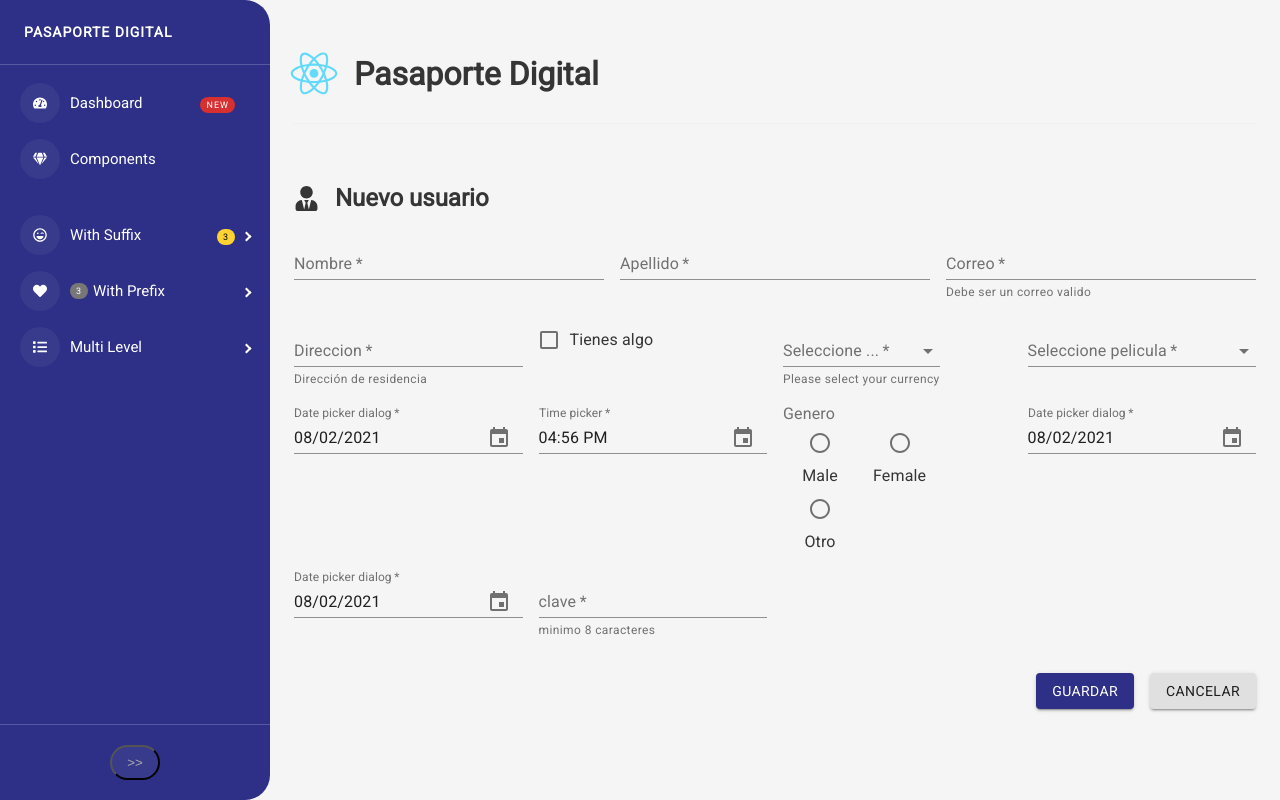
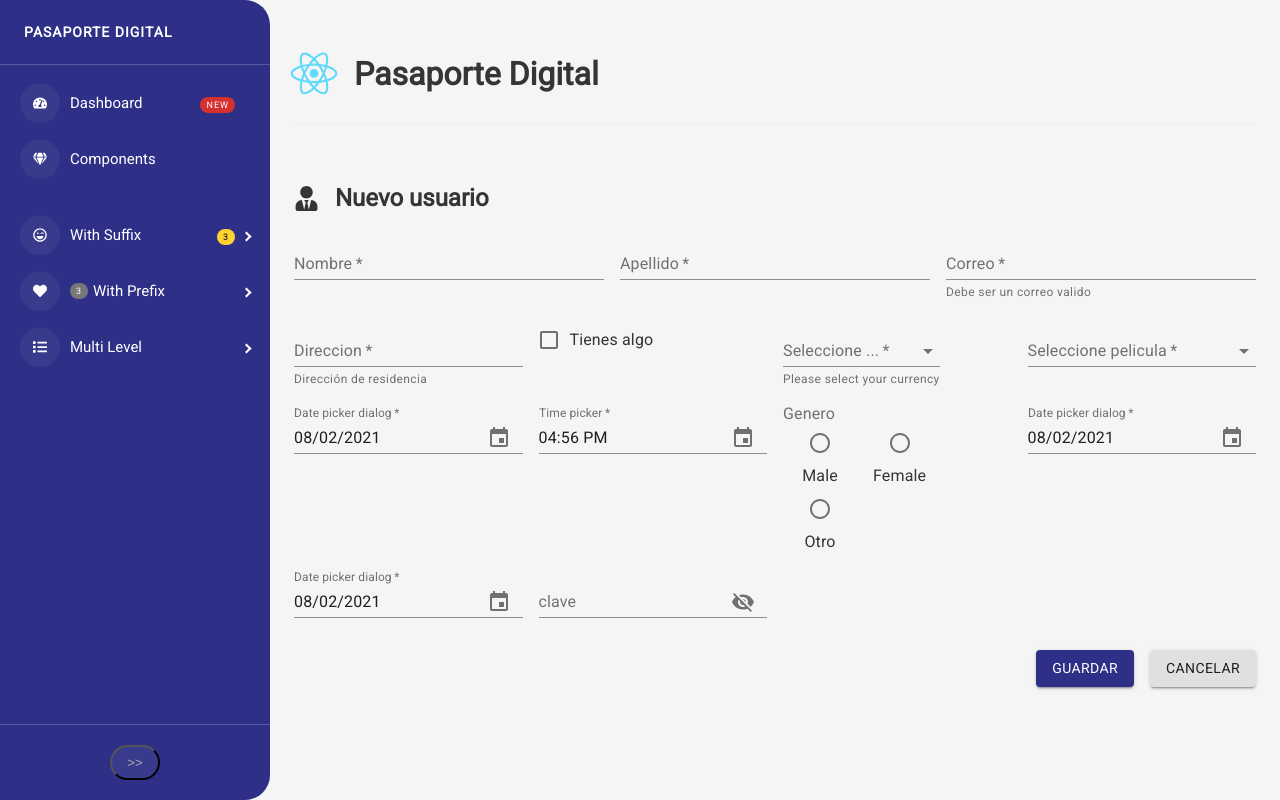
Before and after one commit to DanValNode/pasaporte-digital, a React (Create React App) app: page /new-user in a window 1280 px wide. Built offline with nearby package versions, Linux system fonts and the light colour scheme.

Commit message:
Se adiciona ojo en campos tipo password y se agrega validación de contraseña (num, letras tamaño)

```diff
--- a/src/infrastructure/components/dynamics/FormScreen.js
+++ b/src/infrastructure/components/dynamics/FormScreen.js
@@ -2,7 +2,7 @@ import React, {Fragment, useState} from 'react';
 import {
     Button, Grid, TextField, FormHelperText, RadioGroup,
     FormControlLabel, Checkbox, MenuItem, Box, FormControl, FormLabel,
-    Radio
+    Radio, InputAdornment, IconButton, InputLabel, Input
 } from "@material-ui/core";
 import {
     MuiPickersUtilsProvider,
@@ -14,8 +14,9 @@ import Autocomplete from '@material-ui/lab/Autocomplete';
 import 'date-fns';
 import DateFnsUtils from '@date-io/date-fns';
 import commonValidators from "../../../utils/commonValidators";
+import { Visibility, VisibilityOff } from '@material-ui/icons';
 
-const useStyles = makeStyles((theme) => ({
+const useStyles = makeStyles(() => ({
     root: {
         flexGrow: 1,
     }
@@ -24,8 +25,7 @@ const useStyles = makeStyles((theme) => ({
 const typeText = [
     'text',
     'email',
-    'number',
-    'password'
+    'number'
 ]
 
 const defaultSize = {
@@ -38,6 +38,7 @@ function FormScreen(props) {
 
     let jsonState = {};
     let errors = {};
+    let passwords = {};
     props.entity.forEach( elem => {
         if(typeText.indexOf(elem.type) >= 0)
             jsonState[elem.name] = '';
@@ -49,10 +50,13 @@ function FormScreen(props) {
             jsonState[elem.name] = '';
 
         errors[elem.name] = false;
+        if(elem.type === 'password')
+            passwords[elem.name] = false;
     });
 
     const [state, setState] = useState(jsonState);
     const [errorState, setErrorState] = useState(errors);
+    const [passwordView, showPassword] = useState(passwords);
     const classes = useStyles();
 
     const switchValidate = (validators, validations, name, value) => {
@@ -68,6 +72,10 @@ function FormScreen(props) {
                     break;
                 case 'number':
                     validators[name] = !commonValidators.numberValidate(value);
+                    setErrorState(validators);
+                    break;
+                case 'password' :
+                    validators[name] = !commonValidators.passwordValidate(value);
                     setErrorState(validators);
                     break;
                 default:
@@ -97,7 +105,14 @@ function FormScreen(props) {
 
     const handleSubmit = (event, state) => {
         event.preventDefault();
+        console.log(state);
         alert("interno");
+    }
+
+    const handleShowPassword = (name) => {
+        let show = {...passwordView};
+        show[name] = !show[name];
+        showPassword(show);
     }
 
     return (
@@ -139,12 +154,39 @@ function FormScreen(props) {
                                                    inputProps={{
                                                        maxLength: 50,
                                                    }}
-                                                   aria-describedby={element.name + "helper-text" + index}/>
+                                                   aria-describedby={element.name + "helper-text" + index}
+                                        />
                                         <FormHelperText id={element.name + "helper-text" + index}>
                                             {element.info}
                                         </FormHelperText>
                                     </Fragment>
                                 }
+
+                                {
+                                    element.type === 'password' &&
+                                    <FormControl>
+                                        <InputLabel htmlFor={element.name + "-password"}>{element.label}</InputLabel>
+                                        <Input
+                                            id={element.name + "-password"}
+                                            error={errorState[element.name]}
+                                            name={element.name}
+                                            type={passwordView[element.name] ? 'text' : 'password'}
+                                            value={state[element.name]}
+                                            onChange={handleChange}
+                                            endAdornment={
+                                                <InputAdornment position="end">
+                                                    <IconButton
+                                                        aria-label="toggle password visibility"
+                                                        onClick={() => handleShowPassword(element.name)}
+                                                    >
+                                                        {passwordView[element.name] ? <Visibility /> : <VisibilityOff />}
+                                                    </IconButton>
+                                                </InputAdornment>
+                                            }
+                                        />
+                                    </FormControl>
+                                }
+
                                 {
                                     element.type === 'checkbox' &&
                                     <FormControlLabel
@@ -256,6 +298,7 @@ function FormScreen(props) {
                                         </RadioGroup>
                                     </FormControl>
                                 }
+
                             </Grid>
                         ))
                     }
--- a/src/infrastructure/components/users/NewUserScreen.js
+++ b/src/infrastructure/components/users/NewUserScreen.js
@@ -58,7 +58,7 @@ const NewUserScreen = () => {
         { label:'Genero', name: 'gender', type: 'radio', required: true, info: 'Hora', values: genders },
         { label:'fecha I', name: 'dateI', type: 'date', required: true, info: 'Fecha inicial', maxDate: 'dateF', minDate: new Date() },
         { label:'fecha F', name: 'dateF', type: 'date', required: true, info: 'Fecha final', maxDate: moment(new Date(), "dd/MM/yyyy").add(1, 'years'), minDate: 'dateI' },
-        { label:'clave', name: 'pass', type: 'password', required: true, info: 'minimo 8 caracteres' }
+        { label:'clave', name: 'pass', type: 'password', required: true, info: 'minimo 8 caracteres', validator: ['password'] }
     ];
 
     const handleSubmit = (event, state) => {
--- a/src/utils/commonValidators.js
+++ b/src/utils/commonValidators.js
@@ -1,6 +1,8 @@
 import validator from "validator";
 
 const letters = /^[a-zA-Z\s]*$/;
+const lowerCaseLetters = /[a-z]/g;
+const upperCaseLetters = /[A-Z]/g;
 
 const commonValidators = {
 
@@ -8,7 +10,15 @@ const commonValidators = {
 
     letterValidate: (text) => text.match(letters),
 
-    numberValidate: (text) => validator.isNumeric(text)
+    numberValidate: (text) => validator.isNumeric(text),
+
+    passwordValidate: (text) => {
+        //validate strength password
+        const capitalLetters = text.match(upperCaseLetters);
+        const letters = text.match(lowerCaseLetters);
+        const length = text.length > 15;
+        return capitalLetters && letters && length;
+    }
 
 }
 
```
